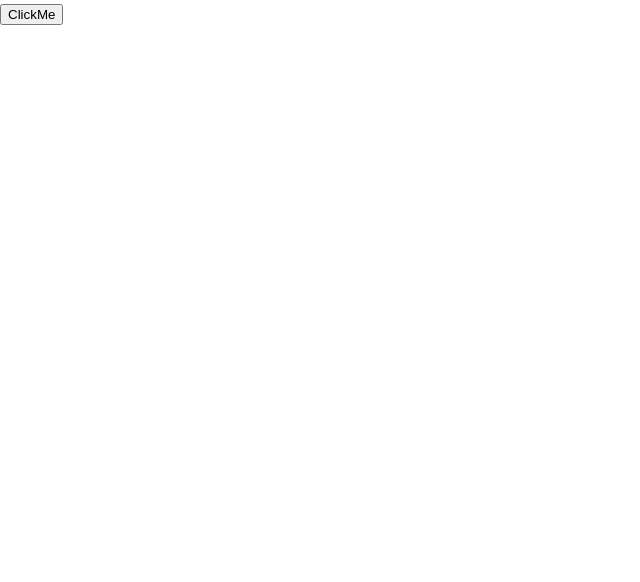
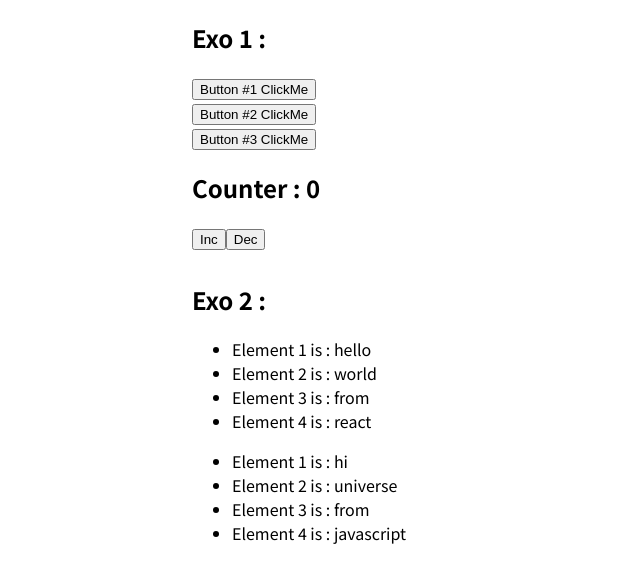
Before and after one commit to AdemBendjama/CAW_Labs, a React (Create React App) app in the folder Lab 5 Part 1/app/: page / in a window 1280 px wide. Shown: the top 582 px of the page, without its empty margins (0-640 px from the left). Built offline with nearby package versions, Linux system fonts and the light colour scheme.

Commit message:
solve Exo1 and Exo2

```diff
--- /dev/null
+++ b/Lab 5 Part 1/app/src/App.css
@@ -0,0 +1,8 @@
+.container {
+    margin: 20px auto;
+    max-width: 70%;
+}
+
+section {
+    margin: 0 0 2rem 0;
+}
--- a/Lab 5 Part 1/app/src/App.js
+++ b/Lab 5 Part 1/app/src/App.js
@@ -1,10 +1,29 @@
 import ButtonUI from './components/Exo1/ButtonUI';
+import CounterUI from './components/Exo1/CounterUI';
+import DisplayTab from './components/Exo2/DisplayTab';
+import './App.css'
+
+const tab1 = ["hello", "world", "from", "react"]
+const tab2 = ["hi", "universe", "from", "javascript"]
+
 
 function App() {
 
   return (
-    <div>
-      <ButtonUI />
+    <div className='container'>
+      <section>
+        <h1>Exo 1 :</h1>
+        <ButtonUI id={1} />
+        <ButtonUI id={2} />
+        <ButtonUI id={3} />
+        <CounterUI />
+      </section>
+
+      <section>
+        <h1>Exo 2 :</h1>
+        <DisplayTab tab={tab1} />
+        <DisplayTab tab={tab2} />
+      </section>
     </div>
   );
 }
--- a/Lab 5 Part 1/app/src/components/Exo1/ButtonUI.js
+++ b/Lab 5 Part 1/app/src/components/Exo1/ButtonUI.js
@@ -1,6 +1,6 @@
 import { useState } from "react";
 
-function ButtonUI() {
+function ButtonUI(props) {
     const [clicked, setClicked] = useState(null)
 
     const handleClick = () => {
@@ -17,8 +17,8 @@ function ButtonUI() {
 
     return (
         <div>
-            <button onClick={handleClick}>ClickMe</button>
-            {clicked !== null && (clicked ? <p>Clicked</p> : <p>Not Clicked</p>)}
+            <button onClick={handleClick}>Button #{props.id} ClickMe</button>
+            {clicked !== null && (clicked ? <p>Button #{props.id} was clicked</p> : <p>Button #{props.id} was not clicked</p>)}
 
         </div>
     )
--- /dev/null
+++ b/Lab 5 Part 1/app/src/components/Exo1/CounterUI.js
@@ -0,0 +1,24 @@
+import { useState } from 'react'
+
+function CounterUI() {
+    const [counter, setCounter] = useState(0);
+
+    const handleIncrement = (event) => {
+        if (event.target.id === 'increment') {
+            setCounter(counter + 1)
+        } else if (event.target.id === 'decrement') {
+            setCounter(counter - 1)
+        }
+    }
+
+    return (
+        <div>
+
+            <h1>Counter : {counter}</h1>
+            <button onClick={handleIncrement} id='increment' >Inc</button>
+            <button onClick={handleIncrement} id='decrement' >Dec</button>
+        </div>
+    )
+}
+
+export default CounterUI;
--- /dev/null
+++ b/Lab 5 Part 1/app/src/components/Exo2/DisplayTab.js
@@ -0,0 +1,18 @@
+
+
+function DisplayTab(props) {
+
+    const handleClickRemove = (event) => {
+        event.target.remove()
+    }
+
+    return (
+        <div>
+            <ul>
+                {props.tab.map((item, index) => <li key={index} onClick={handleClickRemove}>Element {index + 1} is : {item}</li>)}
+            </ul>
+        </div>
+    )
+}
+
+export default DisplayTab;
```
